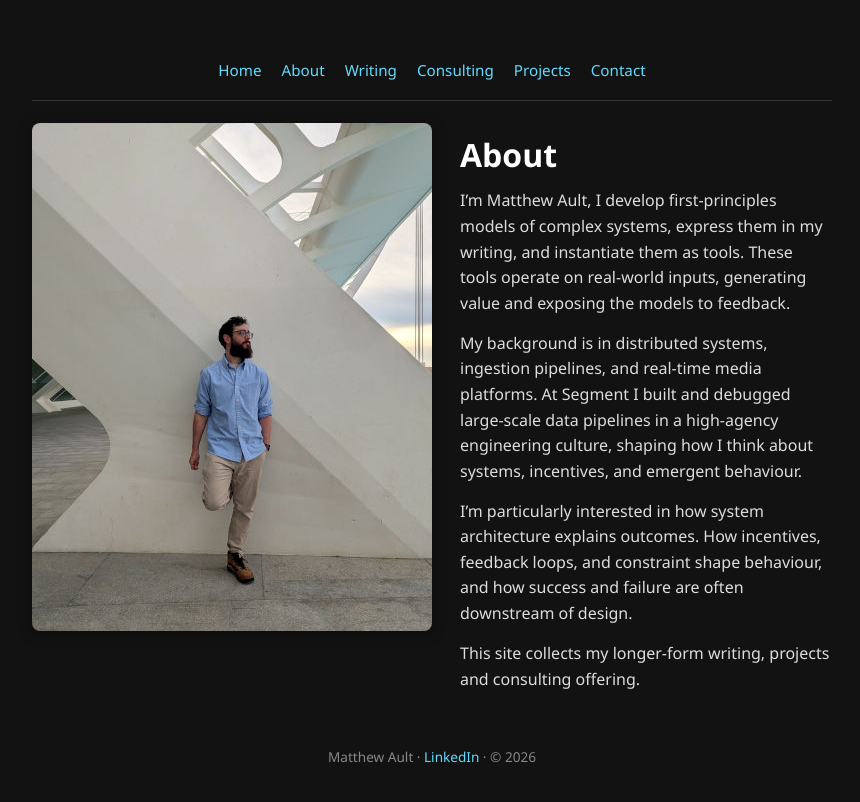
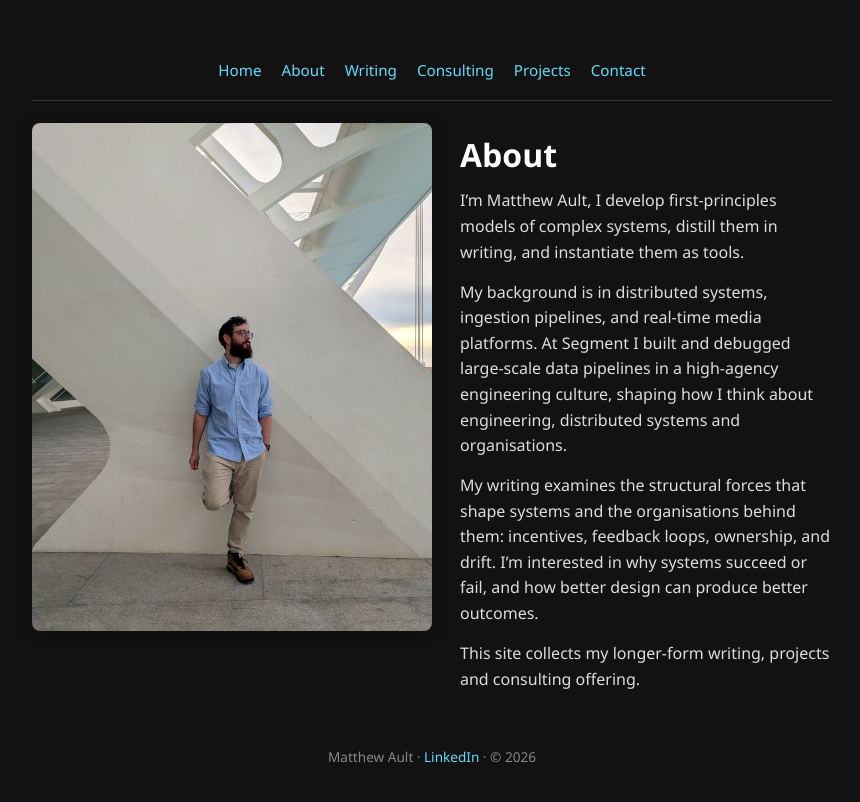
Before and after one commit to aultimus/foobarcat-homepage, a Jekyll site: the page built from about/index.html, in a window 1280 px wide. Shown: the top 802 px of the page, without its empty margins (208-1068 px from the left). Built offline with Jekyll 4.4.1, drawn with Linux system fonts in a browser that asks for light colours.

Commit message:
about: refine wording

```diff
--- a/about/index.html
+++ b/about/index.html
@@ -134,18 +134,20 @@
                 <div class="about-column">
                 <h1>About</h1>
                 <p>
-                I’m Matthew Ault, I develop first-principles models of complex systems, express them in my writing,
-                and instantiate them as tools. These tools operate on real-world inputs, generating value and exposing the models to feedback.
+                I’m Matthew Ault, I develop first-principles models of complex systems, distill them in writing,
+                and instantiate them as tools.
                 </p>
                 <p>
                 My background is in distributed systems, ingestion pipelines, and real-time media platforms.
                 At Segment I built and debugged large-scale data pipelines in a high-agency engineering culture,
-                shaping how I think about systems, incentives, and emergent behaviour.
+                shaping how I think about engineering, distributed systems and organisations.
                 </p>
                 <p>
-                I’m particularly interested in how system architecture explains outcomes.
-                How incentives, feedback loops, and constraint shape behaviour,
-                and how success and failure are often downstream of design.
+                </p>
+                <p>
+                My writing examines the structural forces that shape systems and the organisations behind them:
+                incentives, feedback loops, ownership, and drift.
+                I’m interested in why systems succeed or fail, and how better design can produce better outcomes.
                 </p>
                 <p>
                 This site collects my longer-form writing, projects and consulting offering.
```
